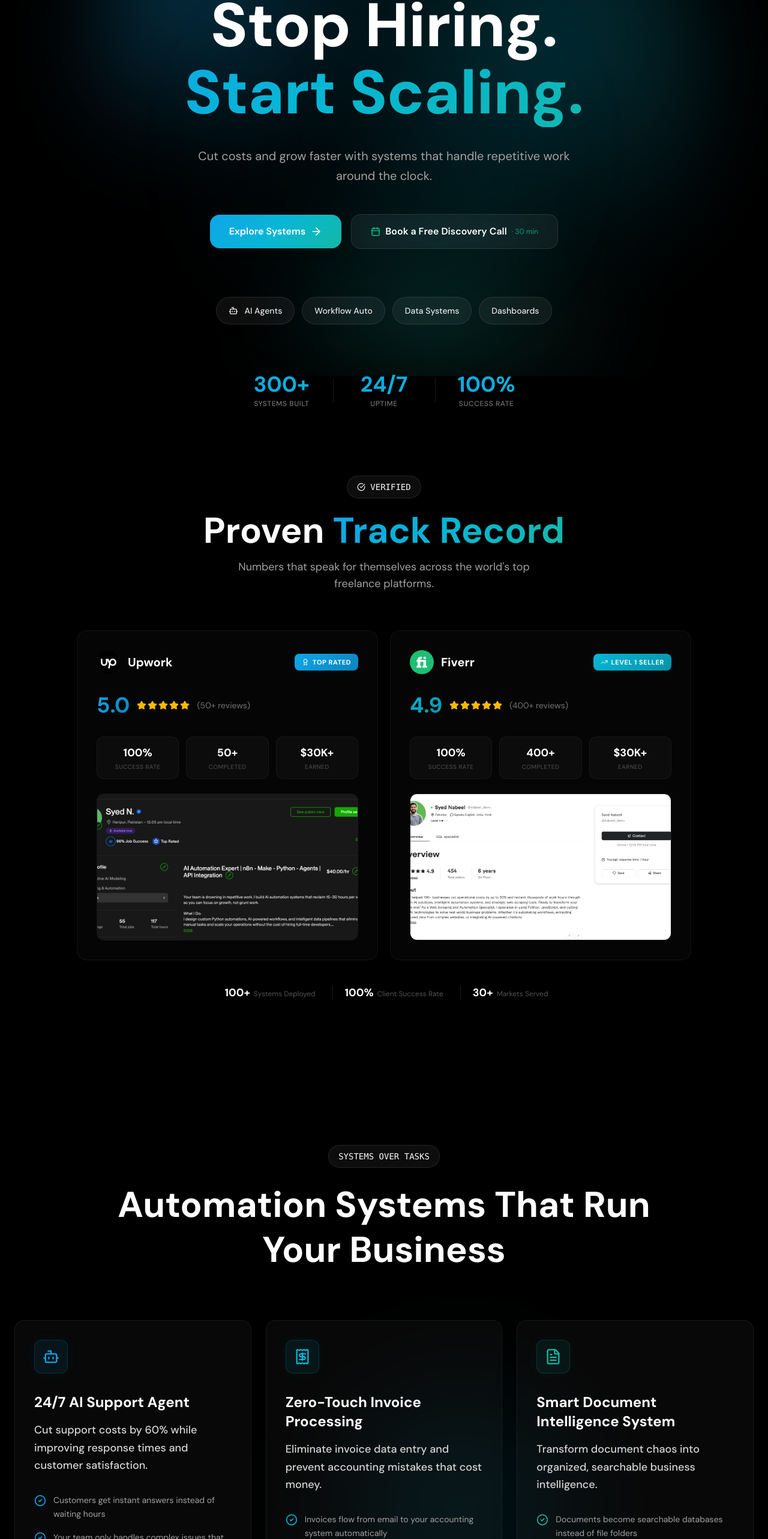
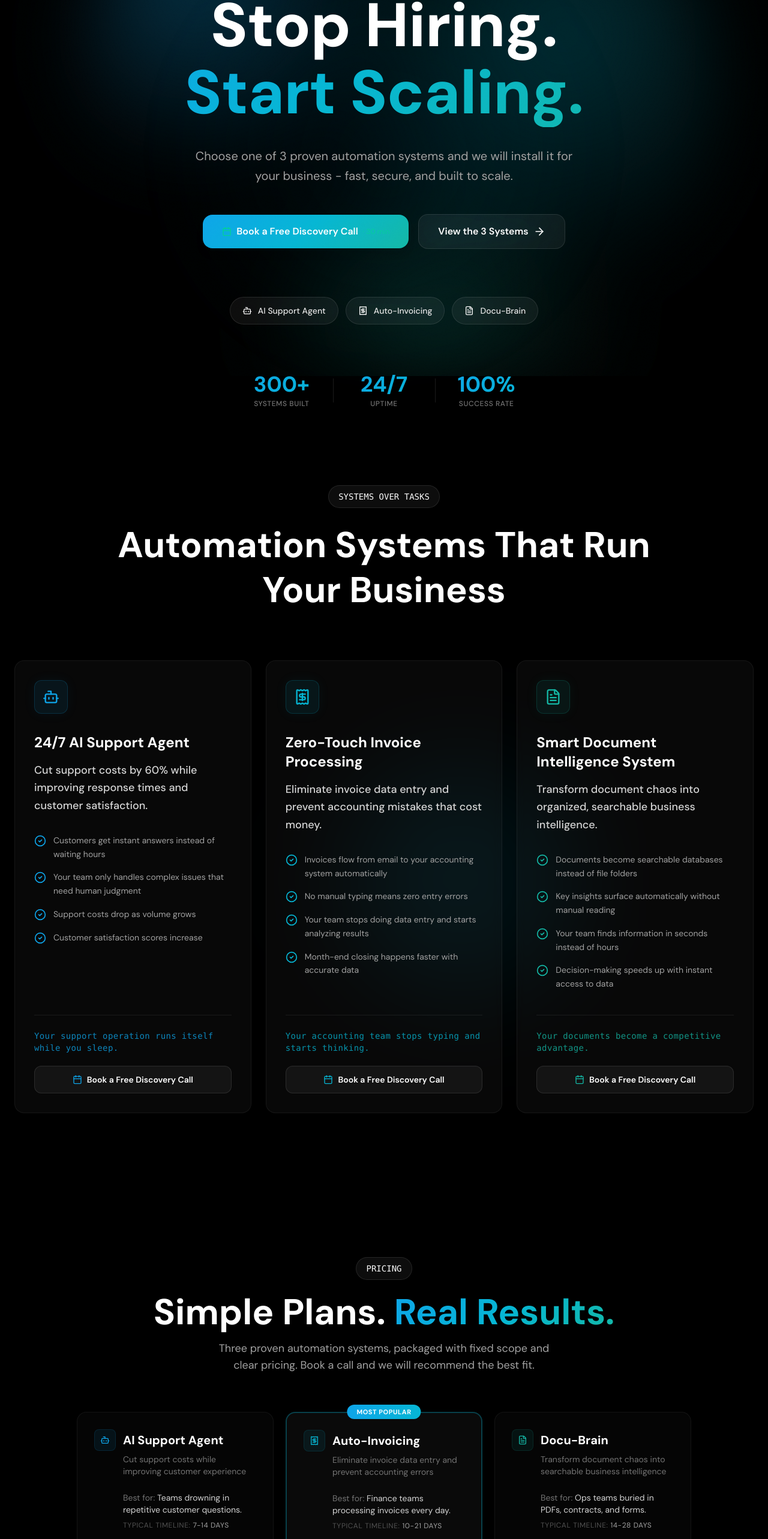
Before and after one commit to nabeel-dev1340/beelodev, a Next.js app: page / in a window 1280 px wide. Shown: the part 173-2739 px from the top of the page at 60% size. Built offline with nearby package versions, Linux system fonts and the light colour scheme.

Commit message:
feat: Update site configuration and components for improved booking integration and navigation; enhance SEO and content clarity across the application.

```diff
--- a/app/components/AutomationSystems.tsx
+++ b/app/components/AutomationSystems.tsx
@@ -2,7 +2,7 @@
 
 import { motion, useInView } from 'framer-motion';
 import { useRef } from 'react';
-import { Bot, Receipt, FileText, CheckCircle2 } from 'lucide-react';
+import { Bot, Receipt, FileText, CheckCircle2, Calendar } from 'lucide-react';
 import { siteConfig } from '../config/site';
 
 const iconMap: Record<string, React.ComponentType<React.SVGProps<SVGSVGElement>>> = {
@@ -14,6 +14,7 @@ export default function AutomationSystems() {
     const isInView = useInView(ref, { once: true, margin: "-80px" });
 
     const { title, systems } = siteConfig.automationSystems;
+    const bookingUrl = siteConfig.personal.booking.url;
 
     const containerVariants = {
         hidden: { opacity: 0 },
@@ -35,7 +36,7 @@ export default function AutomationSystems() {
     };
 
     return (
-        <section className="py-20 sm:py-32 px-4 sm:px-6 relative overflow-hidden" id="automation-systems" ref={ref}>
+        <section className="py-20 sm:py-32 px-4 sm:px-6 relative overflow-hidden" id="systems" ref={ref}>
             {/* Background Elements */}
             <div className="absolute top-0 left-1/2 -translate-x-1/2 w-full max-w-7xl h-full pointer-events-none">
                 <div className="absolute top-1/4 left-1/4 w-96 h-96 bg-primary-500/10 rounded-full blur-[100px]" />
@@ -116,6 +117,16 @@ export default function AutomationSystems() {
                                         <p className="text-sm font-mono font-medium tracking-wide flex items-center gap-2" style={{ color: system.accent }}>
                                             <span className="opacity-80">{system.closingLine}</span>
                                         </p>
+
+                                        <a
+                                            href={bookingUrl}
+                                            target="_blank"
+                                            rel="noopener noreferrer"
+                                            className="mt-5 inline-flex w-full items-center justify-center gap-2 rounded-xl px-4 py-3 text-sm font-semibold text-white border border-white/10 bg-white/5 hover:bg-white/10 transition-colors"
+                                        >
+                                            <Calendar className="w-4 h-4" style={{ color: system.accent }} />
+                                            Book a Free Discovery Call
+                                        </a>
                                     </div>
 
                                     {/* Hover specific glow */}
--- a/app/components/Hero.tsx
+++ b/app/components/Hero.tsx
@@ -2,11 +2,11 @@
 
 import { useRef } from 'react';
 import { motion, useScroll, useTransform, useInView } from 'framer-motion';
-import { ArrowRight, Bot, Code, Smartphone, Globe, Calendar } from 'lucide-react';
+import { ArrowRight, Bot, Receipt, FileText, Calendar } from 'lucide-react';
 import { siteConfig } from '../config/site';
 
 const iconMap: Record<string, React.ComponentType<React.SVGProps<SVGSVGElement>>> = {
-    Bot, Code, Smartphone, Globe,
+    Bot, Receipt, FileText,
 };
 
 export default function Hero() {
@@ -107,7 +107,9 @@ export default function Hero() {
                     className="flex flex-col sm:flex-row items-center justify-center gap-3 sm:gap-4 mb-14 sm:mb-20"
                 >
                     <motion.a
-                        href={hero.cta.primary.href}
+                        href={personal.booking.url}
+                        target="_blank"
+                        rel="noopener noreferrer"
                         className="group relative overflow-hidden rounded-2xl px-6 sm:px-8 py-3.5 sm:py-4 font-semibold text-sm sm:text-base shadow-lg w-full sm:w-auto text-center"
                         whileHover={{ scale: 1.04, boxShadow: "0 20px 50px rgba(14,165,233,0.35)" }}
                         whileTap={{ scale: 0.96 }}
@@ -118,24 +120,22 @@ export default function Hero() {
                                 backgroundImage: 'linear-gradient(135deg, #0ea5e9, #06b6d4, #14b8a6)',
                             }}
                         />
-                        <span className="relative z-10 text-white flex items-center gap-2">
-                            {hero.cta.primary.label}
-                            <ArrowRight className="w-5 h-5 transition-transform group-hover:translate-x-1" />
+                        <span className="relative z-10 text-white flex items-center justify-center gap-2">
+                            <Calendar className="w-4 h-4 text-emerald-400" />
+                            {personal.booking.label}
+                            <span className="text-xs text-emerald-400/70 font-normal">· {personal.booking.duration}</span>
                         </span>
                     </motion.a>
 
                     <motion.a
-                        href={personal.booking.url}
-                        target="_blank"
-                        rel="noopener noreferrer"
-                        className="glass px-6 sm:px-8 py-3.5 sm:py-4 rounded-2xl font-semibold text-sm sm:text-base group w-full sm:w-auto text-center border border-emerald-500/20 hover:border-emerald-500/40 transition-colors"
-                        whileHover={{ scale: 1.04, backgroundColor: "rgba(16,185,129,0.08)" }}
+                        href={hero.cta.primary.href}
+                        className="glass px-6 sm:px-8 py-3.5 sm:py-4 rounded-2xl font-semibold text-sm sm:text-base group w-full sm:w-auto text-center border border-white/10 hover:border-white/20 transition-colors"
+                        whileHover={{ scale: 1.04, backgroundColor: "rgba(255,255,255,0.08)" }}
                         whileTap={{ scale: 0.96 }}
                     >
                         <span className="text-white flex items-center justify-center gap-2">
-                            <Calendar className="w-4 h-4 text-emerald-400" />
-                            {personal.booking.label}
-                            <span className="text-xs text-emerald-400/70 font-normal">· {personal.booking.duration}</span>
+                            {hero.cta.primary.label}
+                            <ArrowRight className="w-5 h-5 transition-transform group-hover:translate-x-1" />
                         </span>
                     </motion.a>
                 </motion.div>
--- a/app/components/Packages.tsx
+++ b/app/components/Packages.tsx
@@ -32,7 +32,7 @@ export default function Packages() {
     };
 
     return (
-        <section className="py-16 sm:py-28 px-4 sm:px-6 relative" id="packages" ref={ref}>
+        <section className="py-16 sm:py-28 px-4 sm:px-6 relative" id="pricing" ref={ref}>
             <div className="max-w-5xl mx-auto">
 
                 {/* Section Header */}
@@ -57,8 +57,8 @@ export default function Packages() {
                             Real Results.
                         </span>
                     </h2>
-                    <p className="text-neutral-400 text-lg max-w-lg mx-auto">
-                        No hidden fees. No long contracts. Just great work, delivered fast.
+                    <p className="text-neutral-400 text-lg max-w-xl mx-auto">
+                        Three proven automation systems, packaged with fixed scope and clear pricing. Book a call and we will recommend the best fit.
                     </p>
                 </motion.div>
 
@@ -117,6 +117,34 @@ export default function Packages() {
 
                                     <p className="text-neutral-500 text-sm mb-6 ml-12">{plan.tagline}</p>
 
+                                    {/* Best for + Timeline */}
+                                    <div className="mb-6 ml-12">
+                                        {plan.bestFor && (
+                                            <div className="text-sm text-neutral-300 mb-2">
+                                                <span className="text-neutral-500">Best for:</span> {plan.bestFor}
+                                            </div>
+                                        )}
+                                        {plan.timeline && (
+                                            <div className="text-xs text-neutral-600 uppercase tracking-wider">
+                                                Typical timeline: <span className="text-neutral-400">{plan.timeline}</span>
+                                            </div>
+                                        )}
+                                    </div>
+
+                                    {/* Integrations */}
+                                    {plan.integrations?.length > 0 && (
+                                        <div className="flex flex-wrap gap-2 mb-7 ml-12">
+                                            {plan.integrations.map((item) => (
+                                                <span
+                                                    key={item}
+                                                    className="px-3 py-1.5 rounded-lg text-xs font-medium bg-white/4 border border-white/6 text-neutral-300"
+                                                >
+                                                    {item}
+                                                </span>
+                                            ))}
+                                        </div>
+                                    )}
+
                                     {/* Price */}
                                     <div className="mb-7">
                                         <div className="flex items-baseline gap-1.5">
@@ -162,7 +190,7 @@ export default function Packages() {
                                         whileTap={{ scale: 0.97 }}
                                     >
                                         <span className="flex items-center justify-center gap-2">
-                                            {plan.cta}
+                                            Book call for {plan.name}
                                             <Calendar className="w-4 h-4" />
                                         </span>
                                     </motion.a>
--- a/app/components/Portfolio.tsx
+++ b/app/components/Portfolio.tsx
@@ -5,6 +5,7 @@ import { useRef } from 'react';
 import Link from 'next/link';
 import { Bot, BarChart3, ShoppingCart, Smartphone, Zap, Activity, ArrowUpRight } from 'lucide-react';
 import { projects } from '../config/projects';
+import { siteConfig } from '../config/site';
 
 const iconMap: Record<string, React.ComponentType<React.SVGProps<SVGSVGElement>>> = {
     Bot, BarChart3, ShoppingCart, Smartphone, Zap, Activity,
@@ -45,7 +46,7 @@ export default function Portfolio() {
                         className="inline-flex items-center gap-2 glass px-4 py-2 rounded-full mb-6"
                         whileHover={{ scale: 1.05 }}
                     >
-                        <span className="text-sm font-mono text-electric-teal">PORTFOLIO</span>
+                        <span className="text-sm font-mono text-electric-teal">CASE STUDIES</span>
                     </motion.div>
                     <h2 className="font-display text-3xl sm:text-5xl md:text-6xl font-bold mb-4">
                         <span className="text-white">Featured </span>
@@ -57,7 +58,7 @@ export default function Portfolio() {
                         </span>
                     </h2>
                     <p className="text-neutral-400 text-lg max-w-xl mx-auto">
-                        Real work. Real results. Here&apos;s what we&apos;ve built for clients around the world.
+                        Proof these systems work. Real builds, real metrics, and the outcomes you can expect.
                     </p>
                 </motion.div>
 
@@ -192,12 +193,14 @@ export default function Portfolio() {
                     transition={{ delay: 0.6 }}
                 >
                     <motion.a
-                        href="#contact"
+                        href={siteConfig.personal.booking.url}
+                        target="_blank"
+                        rel="noopener noreferrer"
                         className="inline-flex items-center gap-2 glass px-8 py-4 rounded-xl text-sm font-semibold text-white"
                         whileHover={{ scale: 1.04, backgroundColor: "rgba(255,255,255,0.1)" }}
                         whileTap={{ scale: 0.96 }}
                     >
-                        Have a project in mind? Let&apos;s talk
+                        Book a Free Discovery Call
                         <ArrowUpRight className="w-4 h-4" />
                     </motion.a>
                 </motion.div>
--- a/app/components/Testimonials.tsx
+++ b/app/components/Testimonials.tsx
@@ -10,6 +10,7 @@ export default function Testimonials() {
     const isInView = useInView(ref, { once: true, margin: "-80px" });
 
     const { items: testimonials, aggregateRating, aggregateLabel, trustBanner } = siteConfig.testimonials;
+    const platformUrls = new Map(siteConfig.platformStats.platforms.map((p) => [p.name, p.url] as const));
 
     const stagger = {
         hidden: { opacity: 0 },
@@ -130,13 +131,21 @@ export default function Testimonials() {
                                     </div>
 
                                     {/* Platform badge */}
+                                    {platformUrls.get(t.platform) ? (
                                         <a
-                                        href="#"
+                                            href={platformUrls.get(t.platform)}
+                                            target="_blank"
+                                            rel="noopener noreferrer"
                                             className="flex items-center gap-1.5 px-2.5 py-1 rounded-lg text-[11px] font-medium text-neutral-500 bg-white/[0.04] border border-white/[0.06] hover:text-white hover:border-white/[0.12] transition-colors flex-shrink-0"
                                         >
                                             {t.platform}
                                             <ExternalLink className="w-2.5 h-2.5" />
                                         </a>
+                                    ) : (
+                                        <span className="flex items-center gap-1.5 px-2.5 py-1 rounded-lg text-[11px] font-medium text-neutral-500 bg-white/[0.04] border border-white/[0.06] flex-shrink-0">
+                                            {t.platform}
+                                        </span>
+                                    )}
                                 </div>
 
                                 {/* Hover glow */}
--- a/app/config/site.ts
+++ b/app/config/site.ts
@@ -30,9 +30,9 @@ export const siteConfig = {
 
     // ── Navigation ────────────────────────────────
     navLinks: [
-        { name: 'Services', href: '#services' },
+        { name: 'Systems', href: '#systems' },
         { name: 'Portfolio', href: '#portfolio' },
-        { name: 'Packages', href: '#packages' },
+        { name: 'Pricing', href: '#pricing' },
         { name: 'Contact', href: '#contact' },
     ],
 
@@ -43,16 +43,15 @@ export const siteConfig = {
             line2: 'Start Scaling.',
         },
         subtitle:
-            'Cut costs and grow faster with systems that handle repetitive work around the clock.',
+            'Choose one of 3 proven automation systems and we will install it for your business - fast, secure, and built to scale.',
         cta: {
-            primary: { label: 'Explore Systems', href: '#automation-systems' },
-            secondary: { label: 'Book Discovery Call', href: '#contact' },
+            primary: { label: 'View the 3 Systems', href: '#systems' },
+            secondary: { label: 'Book a Free Discovery Call', href: '#book' },
         },
         capabilities: [
-            { icon: 'Bot', label: 'AI Agents' },
-            { icon: 'Zap', label: 'Workflow Auto' },
-            { icon: 'Database', label: 'Data Systems' },
-            { icon: 'BarChart3', label: 'Dashboards' },
+            { icon: 'Bot', label: 'AI Support Agent' },
+            { icon: 'Receipt', label: 'Auto-Invoicing' },
+            { icon: 'FileText', label: 'Docu-Brain' },
         ],
         stats: [
             { value: '300+', label: 'Systems Built' },
@@ -150,35 +149,27 @@ export const siteConfig = {
     services: [
         {
             icon: 'Bot',
-            title: 'AI Automation',
-            description: 'Intelligent agents and workflows that eliminate repetitive tasks and work around the clock.',
-            deliverables: ['Custom AI Chatbots', 'Voice Agents', 'Workflow Automation', 'CRM Integration'],
+            title: '24/7 AI Support Agent',
+            description: 'An AI support agent that resolves common questions instantly, hands off complex cases, and reduces support workload.',
+            deliverables: ['Knowledge Base Setup', 'Multi-channel Support', 'Human Handoff', 'Conversation Analytics'],
             accent: '#0ea5e9',
-            stat: '30+ hrs/week saved',
+            stat: 'Faster responses',
         },
         {
-            icon: 'Code',
-            title: 'Full Stack Development',
-            description: 'End-to-end web applications built with modern frameworks and scalable architecture.',
-            deliverables: ['React / Next.js', 'Node.js APIs', 'PostgreSQL', 'Cloud Deploy'],
+            icon: 'Receipt',
+            title: 'Zero-Touch Invoice Processing',
+            description: 'Invoice extraction + validation + routing so your team stops doing data entry and your books stay accurate.',
+            deliverables: ['Email/Portal Parsing', 'Line-item Extraction', 'Approvals', 'Audit Logs'],
             accent: '#06b6d4',
-            stat: '99.9% uptime',
+            stat: 'Zero entry errors',
         },
         {
-            icon: 'Globe',
-            title: 'WordPress Development',
-            description: 'Fast, beautiful, SEO-optimized websites that convert visitors into customers.',
-            deliverables: ['Custom Themes', 'WooCommerce', 'SEO Optimization', 'Speed Tuning'],
+            icon: 'FileText',
+            title: 'Smart Document Intelligence System',
+            description: 'Turn documents into searchable, structured data with summaries and insights your team can use instantly.',
+            deliverables: ['Bulk Processing', 'Searchable Database', 'Summaries/Insights', 'Secure Handling'],
             accent: '#14b8a6',
-            stat: '<2s load time',
-        },
-        {
-            icon: 'Smartphone',
-            title: 'Mobile Development',
-            description: 'Cross-platform mobile apps that feel native on both iOS and Android.',
-            deliverables: ['React Native', 'iOS & Android', 'Push Notifications', 'App Store Launch'],
-            accent: '#0ea5e9',
-            stat: '50K+ downloads',
+            stat: 'Find answers in seconds',
         },
     ],
 
@@ -192,6 +183,9 @@ export const siteConfig = {
                 period: 'one-time setup',
                 icon: 'Bot',
                 accent: '#0ea5e9',
+                bestFor: 'Teams drowning in repetitive customer questions.',
+                timeline: '7-14 days',
+                integrations: ['Website chat', 'WhatsApp', 'Email', 'Docs/FAQ'],
                 features: [
                     'Custom Knowledge Base Setup',
                     'Multi-Channel Integration (Web/WhatsApp)',
@@ -211,6 +205,9 @@ export const siteConfig = {
                 period: 'one-time setup',
                 icon: 'Receipt',
                 accent: '#06b6d4',
+                bestFor: 'Finance teams processing invoices every day.',
+                timeline: '10-21 days',
+                integrations: ['Gmail/Outlook', 'QuickBooks', 'Xero', 'Google Drive'],
                 features: [
                     'Email & Portal Parsing',
                     'Line-Item Extraction',
@@ -230,6 +227,9 @@ export const siteConfig = {
                 period: 'starting at',
                 icon: 'FileText',
                 accent: '#14b8a6',
+                bestFor: 'Ops teams buried in PDFs, contracts, and forms.',
+                timeline: '14-28 days',
+                integrations: ['Google Drive', 'Notion', 'Airtable', 'Custom API'],
                 features: [
                     'Custom Document Models',
                     'Bulk Processing Pipeline',
@@ -363,7 +363,7 @@ export const siteConfig = {
     contact: {
         methods: [
             { icon: 'Mail', label: 'Email', value: 'support@beelodev.com', href: 'mailto:support@beelodev.com' },
-            { icon: 'MessageSquare', label: 'WhatsApp', value: '+92 303 846 6058', href: '#' },
+            { icon: 'MessageSquare', label: 'WhatsApp', value: '+92 303 846 6058', href: 'https://wa.me/923038466058' },
             { icon: 'MapPin', label: 'Location', value: 'Pakistan · Remote Worldwide', href: '#' },
         ],
         socialPlatforms: [
@@ -391,15 +391,14 @@ export const siteConfig = {
     // ── Footer ────────────────────────────────────
     footer: {
         services: [
-            { label: 'AI Automation', href: '#services' },
-            { label: 'Full Stack Dev', href: '#services' },
-            { label: 'WordPress', href: '#services' },
-            { label: 'Mobile Apps', href: '#services' },
+            { label: 'AI Support Agent', href: '#pricing' },
+            { label: 'Auto-Invoicing', href: '#pricing' },
+            { label: 'Docu-Brain', href: '#pricing' },
         ],
         company: [
             { label: 'Portfolio', href: '#portfolio' },
             { label: 'Reviews', href: '#testimonials' },
-            { label: 'Pricing', href: '#packages' },
+            { label: 'Pricing', href: '#pricing' },
             { label: 'Contact', href: '#contact' },
         ],
         socials: [
--- a/app/layout.tsx
+++ b/app/layout.tsx
@@ -7,7 +7,7 @@ import StructuredData from "./components/StructuredData";
 export const metadata: Metadata = generateSEOMetadata({
   title: "Beelodev — Build Beyond Limits",
   description:
-    "AI automation, full-stack development, WordPress, and mobile apps — built by Beelodev to help your business scale faster, smarter, and further.",
+    "Three proven automation systems for support, invoicing, and document intelligence — installed by Beelodev to cut busywork, reduce costs, and help you scale without hiring.",
 });
 
 export default function RootLayout({
--- a/app/lib/seo.ts
+++ b/app/lib/seo.ts
@@ -18,6 +18,12 @@ const defaultKeywords = [
   'workflow automation',
   'automation systems',
   'business process automation',
+  'AI support agent',
+  'customer support automation',
+  'invoice processing automation',
+  'accounts payable automation',
+  'document intelligence system',
+  'document processing automation',
   // Buyer-intent long-tail
   'AI automation agency',
   'hire AI automation developer',
@@ -34,17 +40,6 @@ const defaultKeywords = [
   'ChatGPT integration',
   'AI chatbot development',
   'GPT workflow automation',
-  // Development stack
-  'full stack development',
-  'Next.js development',
-  'React development',
-  'Node.js backend development',
-  'custom software development',
-  'web development services',
-  // Other service verticals
-  'WordPress development',
-  'mobile app development',
-  'React Native developer',
   // Marketplace / trust signals
   'freelance developer',
   'Upwork developer',
@@ -318,13 +313,10 @@ export function generatePersonSchema() {
     knowsAbout: [
       'AI Automation',
       'Machine Learning',
-      'Full Stack Web Development',
       'React',
       'Next.js',
       'Node.js',
       'Python',
-      'WordPress',
-      'React Native',
       'n8n',
       'Make.com',
       'OpenAI API',
@@ -354,10 +346,9 @@ export function generateLocalBusinessSchema() {
       name: 'Worldwide',
     },
     serviceType: [
-      'AI Automation',
-      'Full Stack Development',
-      'WordPress Development',
-      'Mobile App Development',
+      'AI Support Agent',
+      'Invoice Processing Automation',
+      'Document Intelligence System',
     ],
     priceRange: '$$',
     openingHoursSpecification: {
--- a/app/page.tsx
+++ b/app/page.tsx
@@ -14,9 +14,9 @@ export default function Home() {
       <Navbar />
       <main>
         <Hero />
-        <PlatformStats />
         <AutomationSystems />
         <Packages />
+        <PlatformStats />
         <Portfolio />
         <Testimonials />
         <Contact />
--- a/app/projects/[slug]/page.tsx
+++ b/app/projects/[slug]/page.tsx
@@ -9,7 +9,6 @@ import {
     generateProjectSchema,
     generateBreadcrumbsSchema,
     siteUrl,
-    siteName,
 } from '../../lib/seo';
 
 type ProjectPageProps = {
```
Lines whose indentation alone changed are shown as unchanged.
